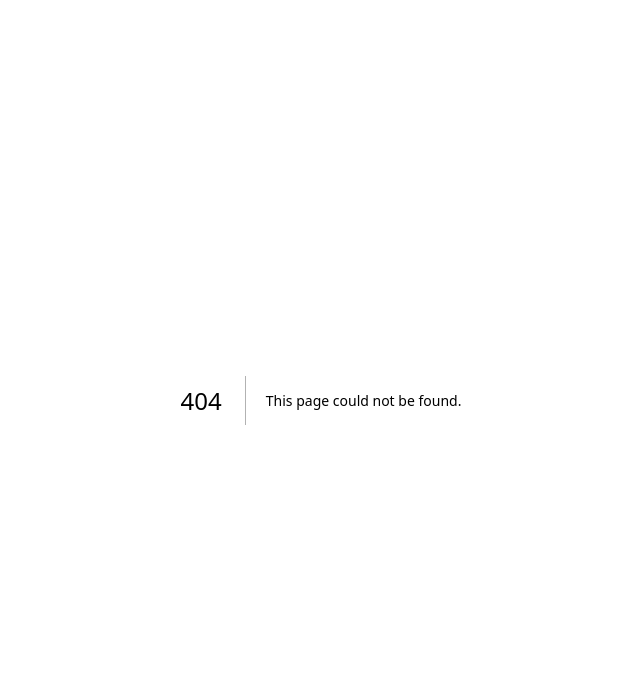
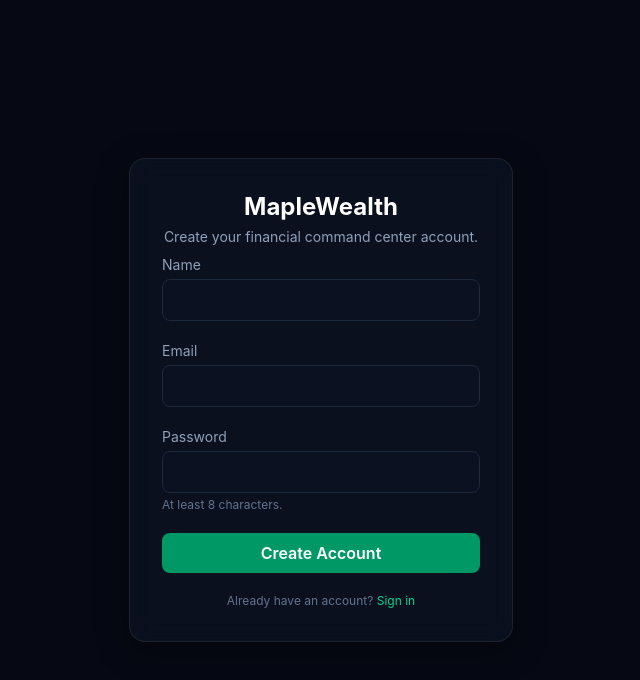
Before and after one commit to kasimkazmi/MapleWealth, a Next.js app in the folder apps/web/: page /signup in a window 1280 px wide. Before the commit this address had no page. Shown: the top 680 px of the page, without its empty margins (319-959 px from the left). Built offline with nearby package versions, Linux system fonts and the light colour scheme.

Commit message:
feat: implement signup and login pages; add session management and API integration for authentication

```diff
--- /dev/null
+++ b/apps/web/src/app/login/page.tsx
@@ -0,0 +1,95 @@
+"use client";
+
+import { useState } from "react";
+import { API_URL, setToken } from "../../lib/api";
+
+export default function LoginPage() {
+  const [email, setEmail] = useState("");
+  const [password, setPassword] = useState("");
+  const [error, setError] = useState<string | null>(null);
+  const [submitting, setSubmitting] = useState(false);
+
+  const handleSubmit = async (e: React.FormEvent) => {
+    e.preventDefault();
+    setError(null);
+    setSubmitting(true);
+    try {
+      const res = await fetch(`${API_URL}/auth/login`, {
+        method: "POST",
+        headers: { "Content-Type": "application/json" },
+        body: JSON.stringify({ email, password }),
+      });
+      const data = await res.json();
+      if (!res.ok) {
+        throw new Error(data.message || "Login failed.");
+      }
+      setToken(data.token);
+      window.location.href = "/";
+    } catch (err: any) {
+      setError(err.message || "Login failed.");
+    } finally {
+      setSubmitting(false);
+    }
+  };
+
+  return (
+    <div className="min-h-screen flex items-center justify-center bg-[#060913] px-4">
+      <form
+        onSubmit={handleSubmit}
+        className="glass-panel w-full max-w-sm p-8 space-y-5"
+      >
+        <div className="text-center mb-2">
+          <h1 className="text-2xl font-bold text-white">MapleWealth</h1>
+          <p className="text-slate-400 text-sm mt-1">Sign in to your financial command center.</p>
+        </div>
+
+        {error && (
+          <div className="text-rose-400 text-sm bg-rose-500/10 border border-rose-500/20 rounded-lg px-3 py-2">
+            {error}
+          </div>
+        )}
+
+        <div>
+          <label className="block text-sm text-slate-400 mb-1">Email</label>
+          <input
+            type="email"
+            required
+            value={email}
+            onChange={(e) => setEmail(e.target.value)}
+            className="w-full px-3 py-2 rounded-lg bg-[#0c1122] border border-slate-800 text-white focus:outline-none focus:border-emerald-500"
+          />
+        </div>
+
+        <div>
+          <label className="block text-sm text-slate-400 mb-1">Password</label>
+          <input
+            type="password"
+            required
+            value={password}
+            onChange={(e) => setPassword(e.target.value)}
+            className="w-full px-3 py-2 rounded-lg bg-[#0c1122] border border-slate-800 text-white focus:outline-none focus:border-emerald-500"
+          />
+        </div>
+
+        <button
+          type="submit"
+          disabled={submitting}
+          className="w-full py-2 bg-emerald-600 hover:bg-emerald-700 disabled:opacity-60 text-white rounded-lg font-semibold transition-all cursor-pointer"
+        >
+          {submitting ? "Signing in..." : "Sign In"}
+        </button>
+
+        <p className="text-xs text-slate-500 text-center">
+          Signing in here will sign you out of any other active session on this account.
+        </p>
+
+        <p className="text-xs text-slate-500 text-center">
+          No account yet?{" "}
+          <a href="/signup" className="text-emerald-400 hover:underline">
+            Create one
+          </a>
+        </p>
+      </form>
+    </div>
+  );
+}
--- a/apps/web/src/app/page.tsx
+++ b/apps/web/src/app/page.tsx
@@ -2,6 +2,7 @@
 
 import { useDashboard } from "../hooks/useDashboard";
 import { Card } from "../components/Card";
+import { logout } from "../lib/api";
 import {
   LayoutDashboard,
   Wallet,
@@ -13,7 +14,8 @@
   AlertTriangle,
   X,
   Compass,
-  ArrowUpRight
+  ArrowUpRight,
+  LogOut
 } from "lucide-react";
 
 export default function Dashboard() {
@@ -148,6 +150,14 @@
               className="px-4 py-2 bg-emerald-600 hover:bg-emerald-700 text-white rounded-lg font-semibold transition-all shadow-lg shadow-emerald-600/15 cursor-pointer"
             >
               Record Buy/Sell Trade
+            </button>
+            <button
+              onClick={() => logout()}
+              className="px-4 py-2 bg-slate-800 hover:bg-slate-700 text-slate-300 rounded-lg font-semibold transition-all flex items-center gap-2 cursor-pointer"
+              title="Sign out"
+            >
+              <LogOut className="w-4 h-4" />
+              Sign Out
             </button>
           </div>
         </header>
--- /dev/null
+++ b/apps/web/src/app/signup/page.tsx
@@ -0,0 +1,116 @@
+"use client";
+
+import { useState } from "react";
+import { API_URL, setToken } from "../../lib/api";
+
+export default function SignupPage() {
+  const [name, setName] = useState("");
+  const [email, setEmail] = useState("");
+  const [password, setPassword] = useState("");
+  const [error, setError] = useState<string | null>(null);
+  const [submitting, setSubmitting] = useState(false);
+
+  const handleSubmit = async (e: React.FormEvent) => {
+    e.preventDefault();
+    setError(null);
+    setSubmitting(true);
+    try {
+      const registerRes = await fetch(`${API_URL}/auth/register`, {
+        method: "POST",
+        headers: { "Content-Type": "application/json" },
+        body: JSON.stringify({ name, email, password }),
+      });
+      const registerData = await registerRes.json();
+      if (!registerRes.ok) {
+        throw new Error(registerData.message || "Sign up failed.");
+      }
+
+      // Registration doesn't return a session, so log in immediately after.
+      const loginRes = await fetch(`${API_URL}/auth/login`, {
+        method: "POST",
+        headers: { "Content-Type": "application/json" },
+        body: JSON.stringify({ email, password }),
+      });
+      const loginData = await loginRes.json();
+      if (!loginRes.ok) {
+        throw new Error(loginData.message || "Account created, but automatic sign-in failed. Please sign in manually.");
+      }
+
+      setToken(loginData.token);
+      window.location.href = "/";
+    } catch (err: any) {
+      setError(err.message || "Sign up failed.");
+    } finally {
+      setSubmitting(false);
+    }
+  };
+
+  return (
+    <div className="min-h-screen flex items-center justify-center bg-[#060913] px-4">
+      <form
+        onSubmit={handleSubmit}
+        className="glass-panel w-full max-w-sm p-8 space-y-5"
+      >
+        <div className="text-center mb-2">
+          <h1 className="text-2xl font-bold text-white">MapleWealth</h1>
+          <p className="text-slate-400 text-sm mt-1">Create your financial command center account.</p>
+        </div>
+
+        {error && (
+          <div className="text-rose-400 text-sm bg-rose-500/10 border border-rose-500/20 rounded-lg px-3 py-2">
+            {error}
+          </div>
+        )}
+
+        <div>
+          <label className="block text-sm text-slate-400 mb-1">Name</label>
+          <input
+            type="text"
+            value={name}
+            onChange={(e) => setName(e.target.value)}
+            className="w-full px-3 py-2 rounded-lg bg-[#0c1122] border border-slate-800 text-white focus:outline-none focus:border-emerald-500"
+          />
+        </div>
+
+        <div>
+          <label className="block text-sm text-slate-400 mb-1">Email</label>
+          <input
+            type="email"
+            required
+            value={email}
+            onChange={(e) => setEmail(e.target.value)}
+            className="w-full px-3 py-2 rounded-lg bg-[#0c1122] border border-slate-800 text-white focus:outline-none focus:border-emerald-500"
+          />
+        </div>
+
+        <div>
+          <label className="block text-sm text-slate-400 mb-1">Password</label>
+          <input
+            type="password"
+            required
+            minLength={8}
+            value={password}
+            onChange={(e) => setPassword(e.target.value)}
+            className="w-full px-3 py-2 rounded-lg bg-[#0c1122] border border-slate-800 text-white focus:outline-none focus:border-emerald-500"
+          />
+          <p className="text-xs text-slate-500 mt-1">At least 8 characters.</p>
+        </div>
+
+        <button
+          type="submit"
+          disabled={submitting}
+          className="w-full py-2 bg-emerald-600 hover:bg-emerald-700 disabled:opacity-60 text-white rounded-lg font-semibold transition-all cursor-pointer"
+        >
+          {submitting ? "Creating account..." : "Create Account"}
+        </button>
+
+        <p className="text-xs text-slate-500 text-center">
+          Already have an account?{" "}
+          <a href="/login" className="text-emerald-400 hover:underline">
+            Sign in
+          </a>
+        </p>
+      </form>
+    </div>
+  );
+}
--- a/apps/web/src/hooks/useDashboard.ts
+++ b/apps/web/src/hooks/useDashboard.ts
@@ -1,5 +1,6 @@
 import { useState, useEffect } from 'react';
 import { FinancialProfile, Account, Goal, Holding, RuleResult, ContributionRoom, MonthlyReport, TradeFormData } from '../types/dashboard.types';
+import { apiFetch, SessionExpiredError } from '../lib/api';
 
 export function useDashboard() {
   const [loading, setLoading] = useState(true);
@@ -33,7 +34,6 @@
     try {
       setLoading(true);
       setError(null);
-      const API_URL = "http://localhost:3001/api";
 
       const [
         profileRes,
@@ -46,15 +46,15 @@
         roomRes,
         reportRes,
       ] = await Promise.all([
-        fetch(`${API_URL}/profile`),
-        fetch(`${API_URL}/accounts/net-worth`),
-        fetch(`${API_URL}/accounts`),
-        fetch(`${API_URL}/goals`),
-        fetch(`${API_URL}/investments/holdings`),
-        fetch(`${API_URL}/investments/performance`),
-        fetch(`${API_URL}/rules/evaluate`),
-        fetch(`${API_URL}/registered-accounts/room`),
-        fetch(`${API_URL}/reports/monthly`),
+        apiFetch(`/profile`),
+        apiFetch(`/accounts/net-worth`),
+        apiFetch(`/accounts`),
+        apiFetch(`/goals`),
+        apiFetch(`/investments/holdings`),
+        apiFetch(`/investments/performance`),
+        apiFetch(`/rules/evaluate`),
+        apiFetch(`/registered-accounts/room`),
+        apiFetch(`/reports/monthly`),
       ]);
 
       if (!profileRes.ok || !netWorthRes.ok || !accountsRes.ok || !goalsRes.ok) {
@@ -84,7 +84,7 @@
   const handleRecordTrade = async (e: React.FormEvent) => {
     e.preventDefault();
     try {
-      const res = await fetch("http://localhost:3001/api/investments/trades", {
+      const res = await apiFetch("/investments/trades", {
         method: "POST",
         headers: { "Content-Type": "application/json" },
         body: JSON.stringify(tradeForm),
--- /dev/null
+++ b/apps/web/src/lib/api.ts
@@ -0,0 +1,62 @@
+export const API_URL = "http://localhost:3001/api";
+
+const TOKEN_KEY = "maplewealth_session_token";
+
+export function getToken(): string | null {
+  if (typeof window === "undefined") return null;
+  return window.localStorage.getItem(TOKEN_KEY);
+}
+
+export function setToken(token: string) {
+  window.localStorage.setItem(TOKEN_KEY, token);
+}
+
+export function clearToken() {
+  window.localStorage.removeItem(TOKEN_KEY);
+}
+
+export class SessionExpiredError extends Error {
+  constructor() {
+    super("Session expired. Please log in again.");
+    this.name = "SessionExpiredError";
+  }
+}
+
+// Wraps fetch to attach the session token and redirect to /login on 401.
+export async function apiFetch(path: string, init: RequestInit = {}): Promise<Response> {
+  const token = getToken();
+  if (!token) {
+    clearToken();
+    if (typeof window !== "undefined") window.location.href = "/login";
+    throw new SessionExpiredError();
+  }
+
+  const headers = new Headers(init.headers);
+  headers.set("Authorization", `Bearer ${token}`);
+
+  const res = await fetch(`${API_URL}${path}`, { ...init, headers });
+
+  if (res.status === 401) {
+    clearToken();
+    if (typeof window !== "undefined") window.location.href = "/login";
+    throw new SessionExpiredError();
+  }
+
+  return res;
+}
+
+export async function logout() {
+  const token = getToken();
+  if (token) {
+    try {
+      await fetch(`${API_URL}/auth/logout`, {
+        method: "POST",
+        headers: { Authorization: `Bearer ${token}` },
+      });
+    } catch {
+      // best-effort — clear local token regardless of network outcome
+    }
+  }
+  clearToken();
+  if (typeof window !== "undefined") window.location.href = "/login";
+}
```
Also changed, not shown: 1 other file (tests, documents, lock files or other folders).
